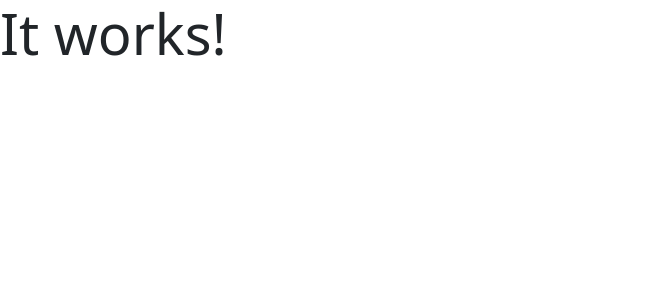
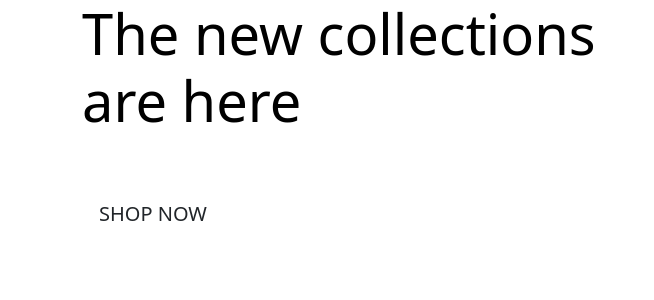
Before and after one commit to Diane-4P/craft_shack, a Django app: page / in a window 1280 px wide. Shown: the top 300 px of the page, without its empty margins (0-654 px from the left). Run offline with Django 5.2, Linux system fonts and the light colour scheme.

Commit message:
Add home page content

```diff
--- a/home/templates/home/index.html
+++ b/home/templates/home/index.html
@@ -1,6 +1,27 @@
 {% extends "base.html" %}
-{% load static %}
+ load static %}
+
+{% block page_header %}
+    <div class="container header-container">
+        <div class="row">
+            <div class="col"></div>
+        </div>
+    </div>
+{% endblock page_header %}
 
 {% block content %}
-    <h1 class="display-4 text-sucess">It works!</h1>
+    <div class="container h-100">
+        <div class="row h-100">
+            <div class="col-7 col-md-6 my-auto">
+                <h1 class="display-4 logo-font text-black">
+                    The new collections are here
+                </h1>
+                <div class="my-5">
+                    <h4>
+                        <a href="" class="shop-now-button btn btn-lg rounded- text-uppercase py-3">Shop Now</a>
+                    </h4>
+                </div>
+            </div>
+        </div>
+    </div>
 {% endblock content %}
```
